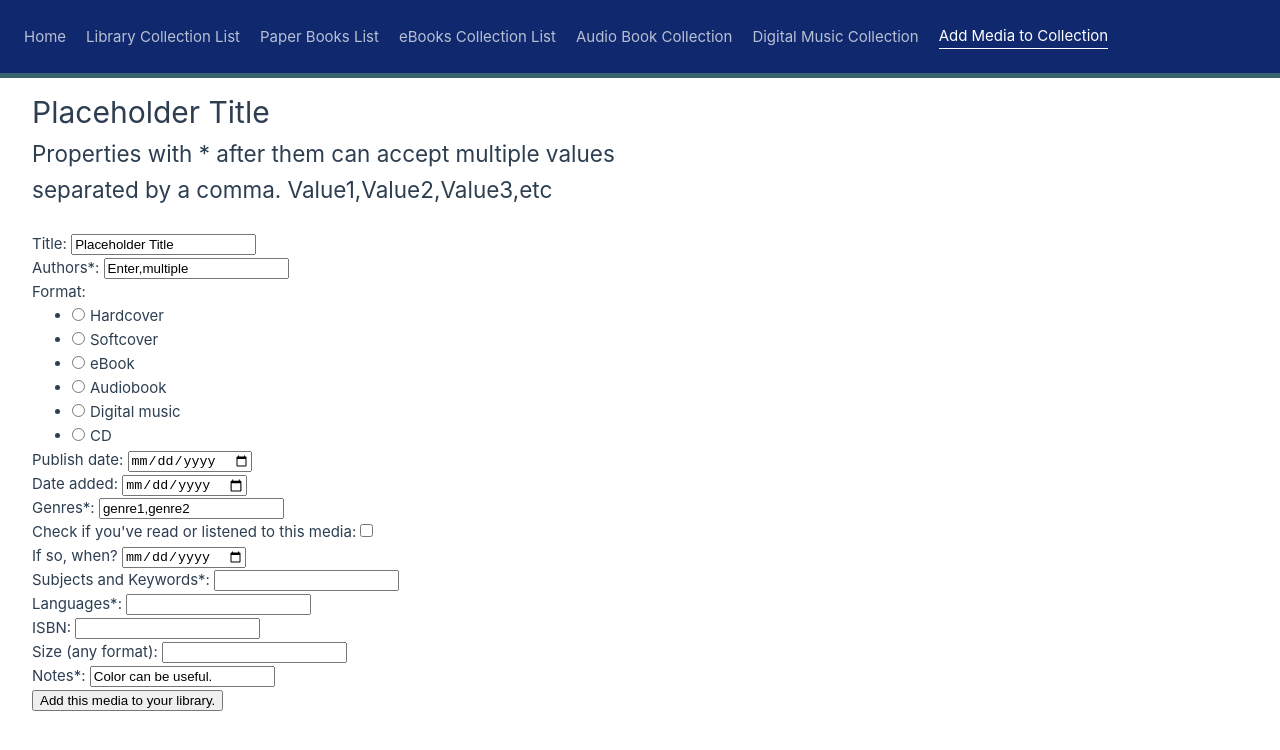
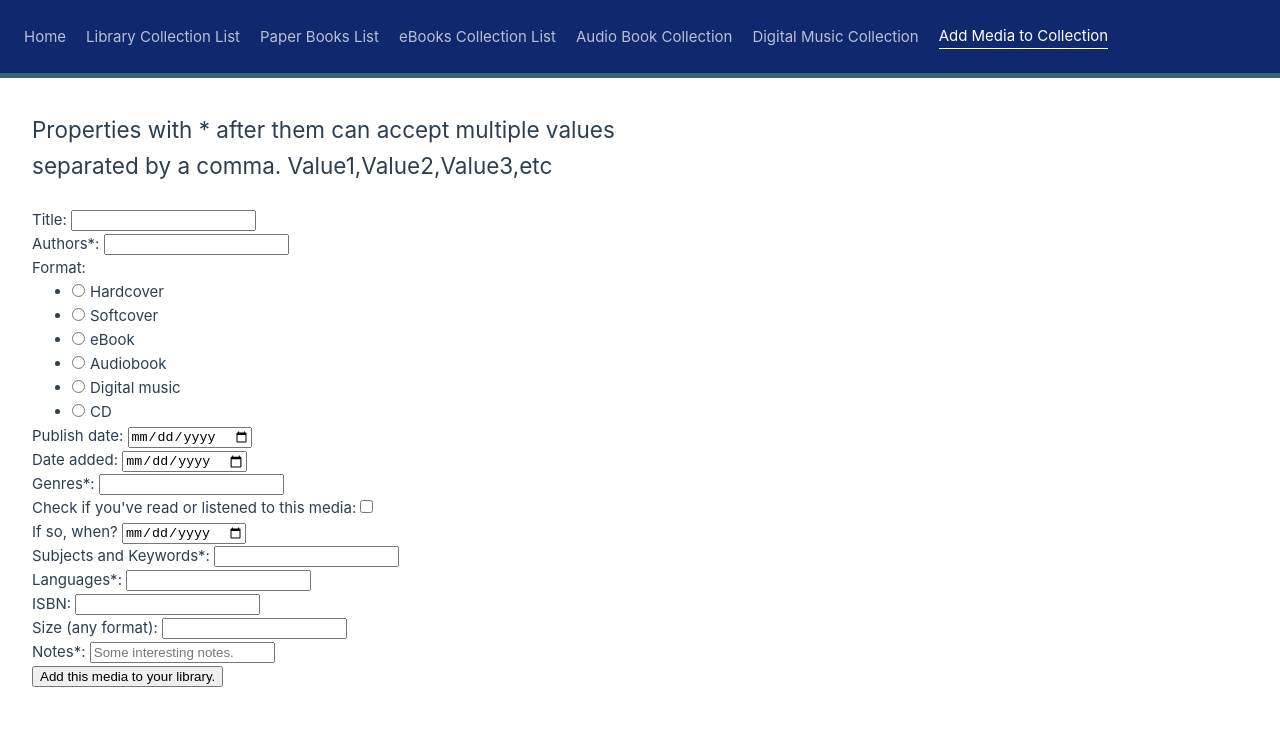
Before and after one commit to ShaneDewar/MEVN-inventory, a Vue app in the folder frontend/: page /create in a window 1280 px wide. Shown: the top 750 px of the page. Built offline with nearby package versions, Linux system fonts and the light colour scheme.

Commit message:
Fixed server parsing to handle forms.
Need to enable addMedia form to enforce required fields.

```diff
--- a/frontend/src/components/AddMedia.vue
+++ b/frontend/src/components/AddMedia.vue
@@ -22,11 +22,12 @@
           name="media_summary"
         />
       </div> -->
+      <form @submit.prevent="addMedia">
         <div class="media">
           <h1>{{ media.title }}</h1>
           <h2>
-          Properties with * after them can accept multiple values separated by a
-          comma. Value1,Value2,Value3,etc
+            Properties with * after them can accept multiple values separated by
+            a comma. Value1,Value2,Value3,etc
           </h2>
           <br />
 
@@ -59,6 +60,7 @@
                   type="radio"
                   id="media_format_hardcover"
                   value="Hardcover"
+                  required
                   v-model="media.format"
                   name="media_format"
                 />
@@ -238,14 +240,16 @@
               id="media_notes"
               v-model="media.notes"
               name="media_notes"
+              placeholder="Some interesting notes."
             />
           </div>
         </div>
-
+      </form>
       <button @click="addMedia" class="btn submit_success">
         Add this media to your library.
       </button>
     </div>
+
     <div v-else>
       <h3>Submitted Media Creation</h3>
       <button class="btn btn-success" @click="newMedia">Add Media</button>
@@ -262,20 +266,20 @@ export default {
     return {
       media: {
         id: null,
-        media: "*blank*",
-        title: "Placeholder Title",
-        authors: ["Enter", "multiple"],
+        media: "",
+        title: "",
+        authors: [""],
         format: "",
         publish_date: Date,
         date_added: { type: Date, default: Date.now },
-        genres: ["genre1", "genre2"],
+        genres: [""],
         have_used: Boolean,
         date_last_used: Date,
         keywords: [""],
         languages: [""],
         isbn: "",
         size: "",
-        notes: ["Color can be useful."],
+        notes: [""],
       },
       submitted: false,
     };
@@ -291,6 +295,7 @@ export default {
         .then((response) => {
           this.media.id = response.data.id;
           console.log(response.data);
+          console.log(data);
           this.submitted = true;
         })
         .catch((x) => {
```
Also changed, not shown: 1 other file (tests, documents, lock files or other folders). Lines whose indentation alone changed are shown as unchanged.
